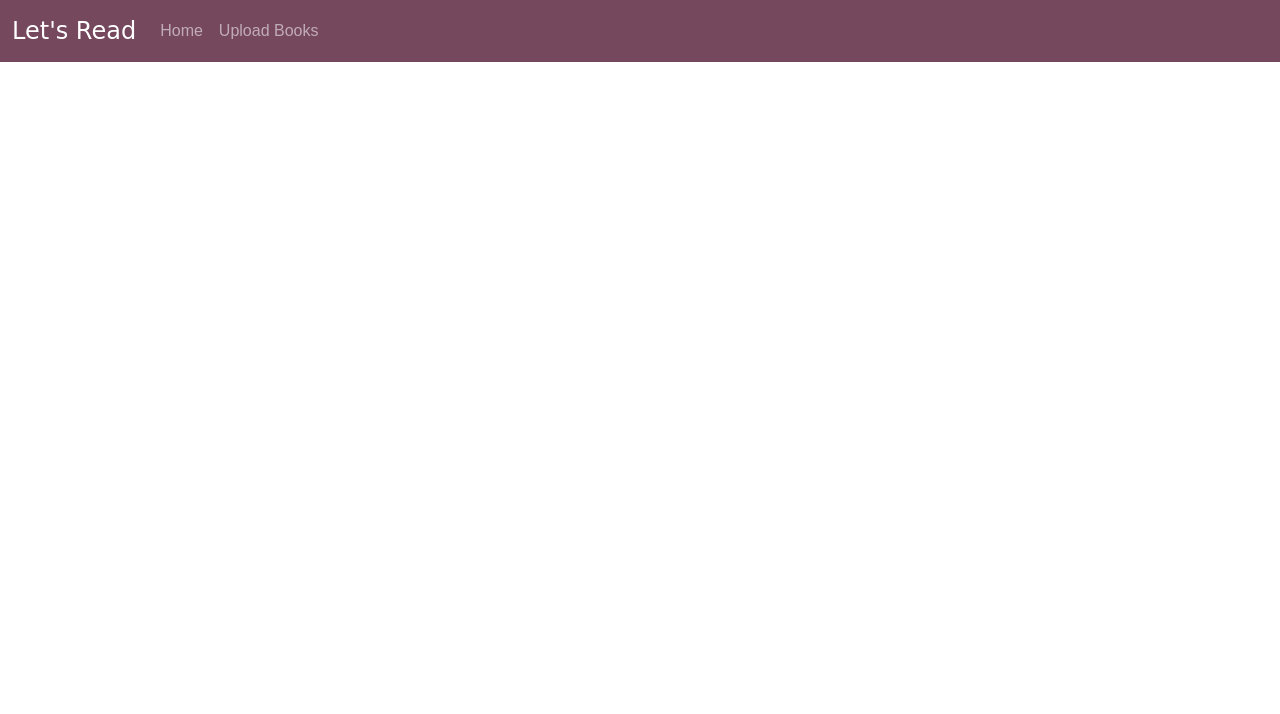
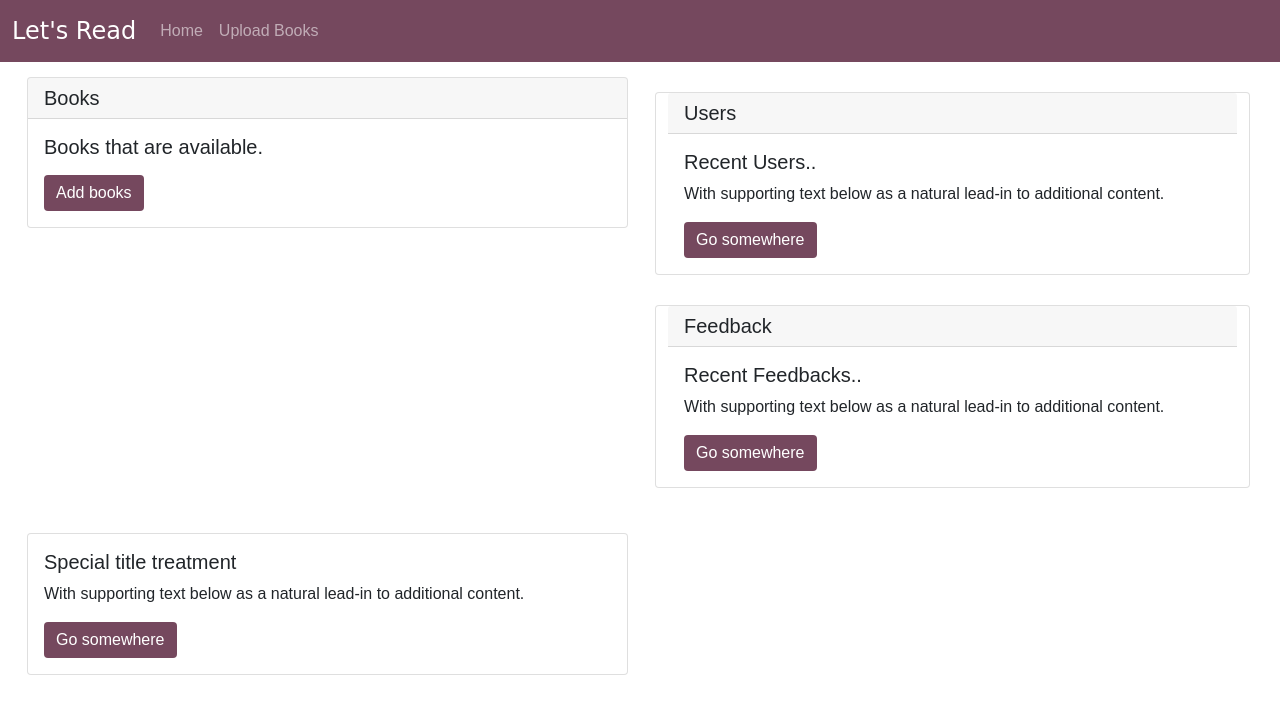
Before and after one commit to khantasneem017/Library, a PHP site: page /library/admin.php in a window 1280 px wide. Shown: the top 714 px of the page. Run offline with PHP 8.4, Linux system fonts and the light colour scheme; data that the repository does not hold is empty; some web fonts are replaced.

Commit message:
Admin Page

```diff
--- a/admin.php
+++ b/admin.php
@@ -1,3 +1,4 @@
+<?php include './partials/connection.php';?>
 <!DOCTYPE html>
 <html lang="en">
 <head>
@@ -11,6 +12,8 @@
     <title>Admin Dashboard</title>
 </head>
 <body>
+    <?php session_start();
+    ?>
 <nav class="navbar navbar-expand-lg navbar-dark bglavender">
         <div class="container-fluid">
             <a class="navbar-brand page-name" href="index.php">Let's Read</a>
@@ -27,9 +30,73 @@
                     <li class="nav-item">
                         <a class="nav-link" href="partials/create_book.php">Upload Books</a>
                     </li>
+
                 </ul>
             </div>
         </div>
+</nav>
+<div class="container-fluid">
+    <div class="row">
+    <div class="col-sm-6">
+        <div class="card">
+        <h5 class="card-header">Books</h5>
+        <div class="card-body">
+            <h5 class="card-title">Books that are available.</h5>
+            <ul>
+                <?php
+                    $sql= "SELECT * FROM books;";
+                        $result = mysqli_query($conn,$sql);
+                        if(mysqli_num_rows($result) > 0){
+
+                            while($row = mysqli_fetch_assoc($result)){
+                                echo "<li>" ."<b>". $row['book_name'] . "</b>" . " by ". "<i>" . $row['author'] ."</i>"."</li>";
+                            }
+                        }
+
+                    ?>
+            </ul>
+
+            <a href="http://localhost/library/library/partials/create_book.php" class="btn btn-primary">Add books</a>
+        </div>
+        </div>
+    </div>
+    <div class="col-sm-6">
+        <div class="row">
+            <div class="card">
+                <h5 class="card-header">Users</h5>
+                <div class="card-body">
+                    <h5 class="card-title">Recent Users..</h5>
+                    <p class="card-text">With supporting text below as a natural lead-in to additional content.</p>
+                    <a href="#" class="btn btn-primary">Go somewhere</a>
+                </div>
+            </div>
+        </div>
+        <div class="row">
+            <div class="card">
+                <h5 class="card-header">Feedback</h5>
+                <div class="card-body">
+                    <h5 class="card-title">Recent Feedbacks..</h5>
+                    <p class="card-text">With supporting text below as a natural lead-in to additional content.</p>
+                    <a href="#" class="btn btn-primary">Go somewhere</a>
+                </div>
+            </div>
+        </div>
+    </div>
+    </div>
+    <div class="row">
+        <div class="col-sm-6">
+            <div class="card">
+                <div class="card-body">
+                    <h5 class="card-title">Special title treatment</h5>
+                    <p class="card-text">With supporting text below as a natural lead-in to additional content.</p>
+                    <a href="#" class="btn btn-primary">Go somewhere</a>
+                </div>
+            </div>
+        </div>
+    </div>
+
+
+</div>
 
 
     <script src="https://cdn.jsdelivr.net/npm/bootstrap@5.1.3/dist/js/bootstrap.bundle.min.js"
```
